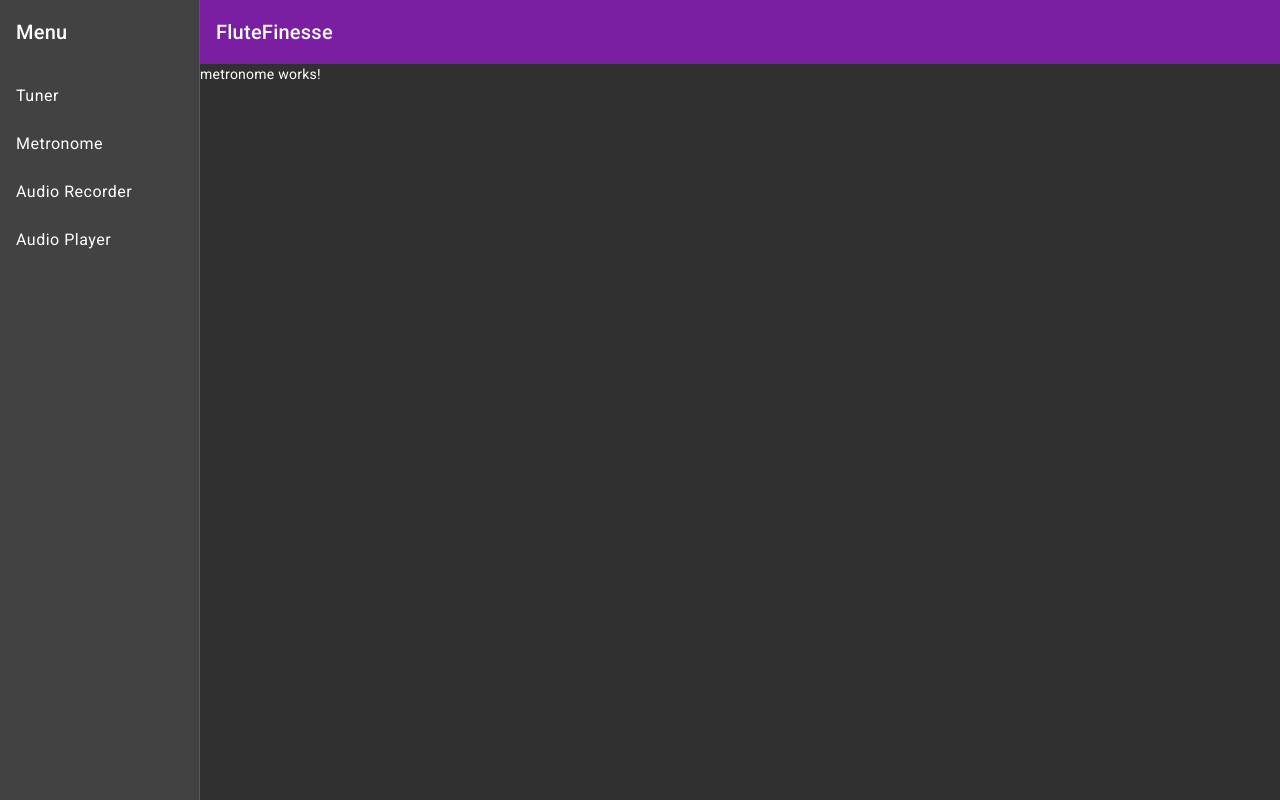
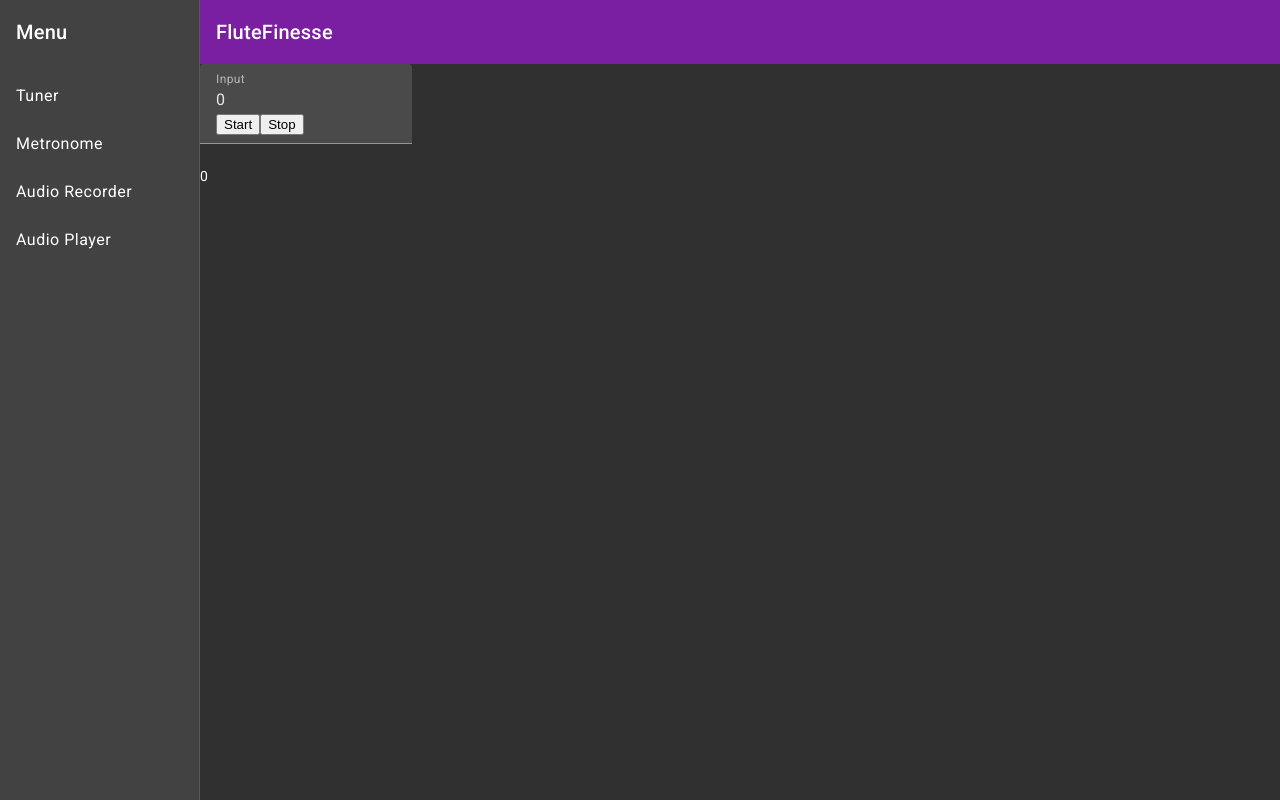
Before and after one commit to SarangKurani/FluteFinesse, an Angular app: page /metronome in a window 1280 px wide. Built offline with nearby package versions, Linux system fonts and the light colour scheme.

Commit message:
Added buttons, display, input for Metronome function.

```diff
--- a/src/app/shell/metronome/metronome.component.html
+++ b/src/app/shell/metronome/metronome.component.html
@@ -1 +1,11 @@
-<p>metronome works!</p>
+<mat-form-field>
+    <mat-label for="bpmInput">Input</mat-label>
+    <input name="bpmInput" title="Enter BPM" placeholder="Enter BPM here..." matInput [(ngModel)]="selectedBPM"
+        type="number">
+
+    <button mat-button (click)="startMetronome()">Start</button>
+    <button mat-button (click)="stopMetronome()">Stop</button>
+</mat-form-field>
+
+
+<p>{{selectedBPM}}</p>
--- a/src/app/shell/metronome/metronome.component.ts
+++ b/src/app/shell/metronome/metronome.component.ts
@@ -1,12 +1,21 @@
 import { Component } from '@angular/core';
+import { FormsModule } from '@angular/forms';
+import { MatInputModule } from '@angular/material/input';
 
 @Component({
   selector: 'app-metronome',
   standalone: true,
-  imports: [],
+  imports: [MatInputModule, FormsModule],
   templateUrl: './metronome.component.html',
   styleUrl: './metronome.component.scss'
 })
 export class MetronomeComponent {
+stopMetronome() {
+throw new Error('Method not implemented.');
+}
+startMetronome() {
+throw new Error('Method not implemented.');
+}
+  selectedBPM: number = 0;
 
 }
```
Also changed, not shown: 2 other files (tests, documents, lock files or other folders).
